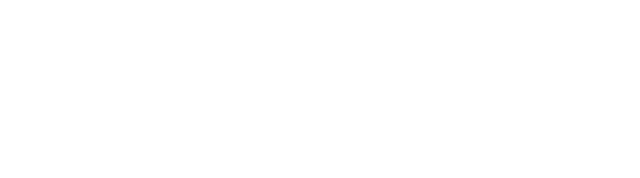
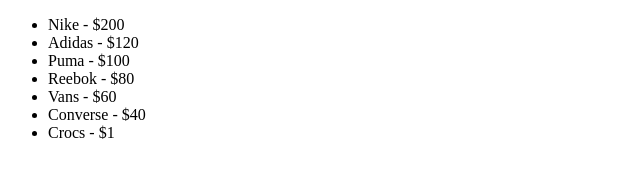
Before and after one commit to HermesWebDeveloper/logicaComJavaScript, a plain HTML site: page index.html in a window 1280 px wide. Shown: the whole page, without its empty margins (0-640 px from the left). Drawn offline with Linux system fonts and the light colour scheme.

Commit message:
Adicionado script.js principal

```diff
--- a/index.html
+++ b/index.html
@@ -6,6 +6,7 @@
     <title>Lógica de Programação JS</title>
 </head>
 <body>
-
+    <ul id="shoes-list"></ul>
+    <script src="script.js"></script>
 </body>
 </html>
--- /dev/null
+++ b/script.js
@@ -0,0 +1,18 @@
+const shoes = [
+    { name: 'Nike', price: 200 },
+    { name: 'Adidas', price: 120 },
+    { name: 'Puma', price: 100 },
+    { name: 'Reebok', price: 80 },
+    { name: 'Vans', price: 60 },
+    { name: 'Converse', price: 40 },
+    { name: 'Crocs', price: 1 }
+]
+
+const shoesList = document.getElementById('shoes-list')
+
+shoes.forEach(shoe => {
+    const li = document.createElement('li')
+    li.textContent = `${shoe.name} - $${shoe.price}`
+    li.className = "classe1 classe2"
+    shoesList.appendChild(li)
+})
```
